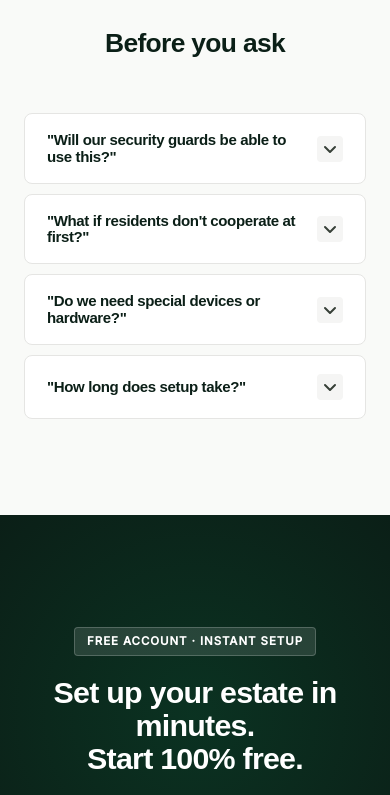
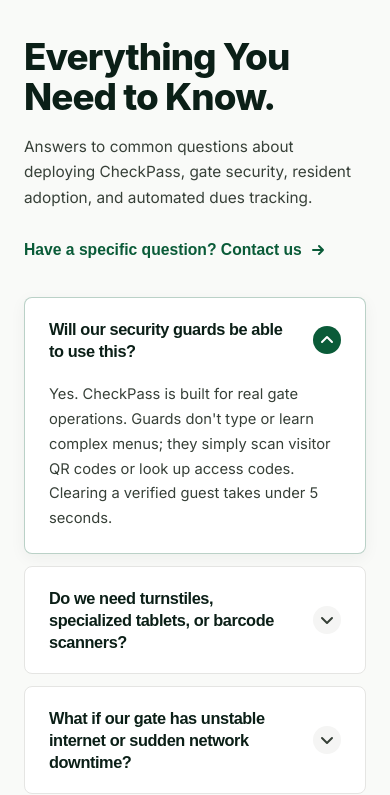
Before and after one commit to sheffytechnologies-a11y/GatePass, a Vue app in the folder checkpass-admin/: page / in a window 390 px wide. Shown: the part 5160-5955 px from the top of the page. Built offline with nearby package versions, Linux system fonts and the light colour scheme; no server answers; a web font is replaced by a local one.

Commit message:
feat(landing): restructure FAQ into 2-column layout with Everything You Need to Know and refined copy

```diff
--- a/checkpass-admin/public/landing.css
+++ b/checkpass-admin/public/landing.css
@@ -493,18 +493,163 @@ h1,h2,h3,h4,h5,h6{font-family:'Cabinet Grotesk',sans-serif;font-weight:800;line-
 .testi-name{font-size:.84rem;font-weight:700;color:#0B1F17;font-family:'Cabinet Grotesk',sans-serif}
 .testi-role{font-size:.76rem;color:var(--n400)}
 
-/* ── FAQ ── */
-.faq{background:var(--n50);padding:96px 0}
-.faq-list{display:flex;flex-direction:column;gap:10px;max-width:720px;margin:0 auto}
-.faq-item{background:#fff;border:1px solid var(--border);border-radius:var(--r-md);overflow:hidden}
-.faq-q{padding:18px 22px;display:flex;justify-content:space-between;align-items:center;cursor:pointer;gap:14px;transition:background var(--t)}
-.faq-q:hover{background:var(--n50)}
-.faq-q h4{font-size:.94rem;font-weight:700;flex:1}
-.faq-arrow{width:26px;height:26px;border-radius:var(--r-sm);background:var(--n100);display:flex;align-items:center;justify-content:center;flex-shrink:0;transition:all var(--t);color:#374038}
-.faq-item.open .faq-arrow{background:var(--p);color:#fff;transform:rotate(180deg)}
-.faq-a{max-height:0;overflow:hidden;transition:max-height .4s var(--ease)}
-.faq-a-inner{padding:0 22px 18px;font-size:.88rem;line-height:1.7;color:#374038}
-.faq-item.open .faq-a{max-height:220px}
+/* ── FAQ (2-COLUMN EDITORIAL ACCORDION) ── */
+.faq {
+  background: var(--n50);
+  padding: 104px 0 112px;
+  position: relative;
+  box-sizing: border-box;
+}
+
+.faq-layout {
+  display: grid;
+  grid-template-columns: 1fr 1.35fr;
+  gap: clamp(48px, 6vw, 84px);
+  align-items: flex-start;
+}
+
+@media (max-width: 900px) {
+  .faq-layout {
+    grid-template-columns: 1fr;
+    gap: 36px;
+  }
+}
+
+.faq-col-left {
+  position: sticky;
+  top: 108px;
+}
+
+@media (max-width: 900px) {
+  .faq-col-left {
+    position: static;
+  }
+}
+
+.faq-title {
+  font-family: 'Cabinet Grotesk', -apple-system, sans-serif;
+  font-size: clamp(2.3rem, 3.8vw, 3.3rem);
+  font-weight: 800;
+  line-height: 1.1;
+  letter-spacing: -0.025em;
+  color: var(--dark);
+  margin-bottom: 16px;
+}
+
+.faq-subtitle {
+  font-family: 'Satoshi', 'Inter', sans-serif;
+  font-size: clamp(0.96rem, 1.1vw, 1.05rem);
+  line-height: 1.65;
+  color: var(--n700);
+  margin-bottom: 28px;
+  max-width: 440px;
+}
+
+.faq-contact-link {
+  display: inline-flex;
+  align-items: center;
+  gap: 8px;
+  font-family: 'Cabinet Grotesk', sans-serif;
+  font-weight: 700;
+  font-size: 0.98rem;
+  color: var(--p);
+  text-decoration: none;
+  transition: all var(--t);
+}
+
+.faq-contact-link:hover {
+  color: var(--p-h);
+  transform: translateX(3px);
+}
+
+.faq-contact-link svg {
+  transition: transform var(--t);
+}
+
+.faq-contact-link:hover svg {
+  transform: translateX(3px);
+}
+
+.faq-list {
+  display: flex;
+  flex-direction: column;
+  gap: 12px;
+  width: 100%;
+}
+
+.faq-item {
+  background: #ffffff;
+  border: 1px solid var(--border);
+  border-radius: var(--r-md);
+  overflow: hidden;
+  transition: border-color var(--t), box-shadow var(--t);
+}
+
+.faq-item.open {
+  border-color: rgba(10, 91, 56, 0.28);
+  box-shadow: 0 4px 16px rgba(11, 31, 23, 0.05);
+}
+
+.faq-q {
+  padding: 20px 24px;
+  display: flex;
+  justify-content: space-between;
+  align-items: center;
+  cursor: pointer;
+  gap: 14px;
+  transition: background var(--t);
+}
+
+.faq-q:hover {
+  background: var(--n50);
+}
+
+.faq-q h4 {
+  font-family: 'Cabinet Grotesk', sans-serif;
+  font-size: 1.02rem;
+  font-weight: 700;
+  color: var(--dark);
+  flex: 1;
+  margin: 0;
+  line-height: 1.35;
+}
+
+.faq-arrow {
+  width: 28px;
+  height: 28px;
+  border-radius: 50%;
+  background: var(--n100);
+  display: flex;
+  align-items: center;
+  justify-content: center;
+  flex-shrink: 0;
+  transition: all var(--t);
+  color: #374038;
+}
+
+.faq-item.open .faq-arrow {
+  background: var(--p);
+  color: #ffffff;
+  transform: rotate(180deg);
+}
+
+.faq-a {
+  max-height: 0;
+  overflow: hidden;
+  transition: max-height 0.38s cubic-bezier(0.16, 1, 0.3, 1);
+}
+
+.faq-a-inner {
+  padding: 0 24px 22px;
+  font-family: 'Satoshi', 'Inter', sans-serif;
+  font-size: 0.92rem;
+  line-height: 1.68;
+  color: var(--n700);
+}
+
+.faq-item.open .faq-a {
+  max-height: 280px;
+}
 
 /* ── FINAL CTA ── */
 .final-cta{background:var(--dark);padding:112px 0;text-align:center;position:relative;overflow:hidden}
--- a/checkpass-admin/src/views/LandingView.vue
+++ b/checkpass-admin/src/views/LandingView.vue
@@ -611,27 +611,119 @@
   </section>
 
   <!-- S10: FAQ -->
-  <section class="faq">
+  <section class="faq" id="faq-section">
     <div class="container">
-      <div class="section-header centered" data-reveal>
-        <h2 class="display-md">Before you ask</h2>
-      </div>
-      <div class="faq-list">
-        <div class="faq-item" data-reveal data-delay="1">
-          <div class="faq-q" onclick="toggleFaq(this)"><h4>"Will our security guards be able to use this?"</h4><div class="faq-arrow"><svg width="14" height="14" viewBox="0 0 14 14" fill="none"><path d="M2 5l5 5 5-5" stroke="currentColor" stroke-width="2" stroke-linecap="round" stroke-linejoin="round"/></svg></div></div>
-          <div class="faq-a"><div class="faq-a-inner">Yes. CheckPass is designed specifically for guards who need fast, simple actions. Scanning a QR code and confirming a visitor takes under five seconds — no training beyond a brief walkthrough.</div></div>
-        </div>
-        <div class="faq-item" data-reveal data-delay="2">
-          <div class="faq-q" onclick="toggleFaq(this)"><h4>"What if residents don't cooperate at first?"</h4><div class="faq-arrow"><svg width="14" height="14" viewBox="0 0 14 14" fill="none"><path d="M2 5l5 5 5-5" stroke="currentColor" stroke-width="2" stroke-linecap="round" stroke-linejoin="round"/></svg></div></div>
-          <div class="faq-a"><div class="faq-a-inner">Once it's enforced at the gate — no pass, no entry — adoption becomes natural within a few days. We help you structure the rollout so residents understand the system before it goes live.</div></div>
-        </div>
-        <div class="faq-item" data-reveal data-delay="3">
-          <div class="faq-q" onclick="toggleFaq(this)"><h4>"Do we need special devices or hardware?"</h4><div class="faq-arrow"><svg width="14" height="14" viewBox="0 0 14 14" fill="none"><path d="M2 5l5 5 5-5" stroke="currentColor" stroke-width="2" stroke-linecap="round" stroke-linejoin="round"/></svg></div></div>
-          <div class="faq-a"><div class="faq-a-inner">No. CheckPass runs on existing smartphones. Residents, security, and managers each use the relevant app on their own phones — no scanners, tablets, or additional hardware needed.</div></div>
-        </div>
-        <div class="faq-item" data-reveal data-delay="4">
-          <div class="faq-q" onclick="toggleFaq(this)"><h4>"How long does setup take?"</h4><div class="faq-arrow"><svg width="14" height="14" viewBox="0 0 14 14" fill="none"><path d="M2 5l5 5 5-5" stroke="currentColor" stroke-width="2" stroke-linecap="round" stroke-linejoin="round"/></svg></div></div>
-          <div class="faq-a"><div class="faq-a-inner">Most estates go live within two days. We handle the full configuration — units, residents, security access, and payment structures — and walk your team through everything before launch.</div></div>
+      <div class="faq-layout">
+        <!-- Left Column: Header, Subtitle & Direct Channel -->
+        <div class="faq-col-left" data-reveal="left">
+          <h2 class="faq-title">
+            Everything You<br>
+            Need to Know.
+          </h2>
+          <p class="faq-subtitle">
+            Answers to common questions about deploying CheckPass, gate security, resident adoption, and automated dues tracking.
+          </p>
+          <a href="#contact" class="faq-contact-link" onclick="showPage('contact');return false">
+            <span>Have a specific question? Contact us</span>
+            <svg width="16" height="16" viewBox="0 0 16 16" fill="none" aria-hidden="true">
+              <path d="M3 8h10M9 4l4 4-4 4" stroke="currentColor" stroke-width="2" stroke-linecap="round" stroke-linejoin="round"/>
+            </svg>
+          </a>
+        </div>
+
+        <!-- Right Column: FAQ Accordion List -->
+        <div class="faq-col-right" data-reveal="right">
+          <div class="faq-list">
+            <!-- Item 1 (Open by default) -->
+            <div class="faq-item open" data-reveal data-delay="1">
+              <div class="faq-q" onclick="toggleFaq(this)">
+                <h4>Will our security guards be able to use this?</h4>
+                <div class="faq-arrow">
+                  <svg width="14" height="14" viewBox="0 0 14 14" fill="none"><path d="M2 5l5 5 5-5" stroke="currentColor" stroke-width="2" stroke-linecap="round" stroke-linejoin="round"/></svg>
+                </div>
+              </div>
+              <div class="faq-a">
+                <div class="faq-a-inner">
+                  Yes. CheckPass is built for real gate operations. Guards don't type or learn complex menus; they simply scan visitor QR codes or look up access codes. Clearing a verified guest takes under 5 seconds.
+                </div>
+              </div>
+            </div>
+
+            <!-- Item 2 -->
+            <div class="faq-item" data-reveal data-delay="2">
+              <div class="faq-q" onclick="toggleFaq(this)">
+                <h4>Do we need turnstiles, specialized tablets, or barcode scanners?</h4>
+                <div class="faq-arrow">
+                  <svg width="14" height="14" viewBox="0 0 14 14" fill="none"><path d="M2 5l5 5 5-5" stroke="currentColor" stroke-width="2" stroke-linecap="round" stroke-linejoin="round"/></svg>
+                </div>
+              </div>
+              <div class="faq-a">
+                <div class="faq-a-inner">
+                  No special hardware is required. CheckPass runs on any standard Android smartphone, iPhone, or web browser. Guards, residents, and estate managers use their existing devices from day one with zero hardware purchase.
+                </div>
+              </div>
+            </div>
+
+            <!-- Item 3 -->
+            <div class="faq-item" data-reveal data-delay="3">
+              <div class="faq-q" onclick="toggleFaq(this)">
+                <h4>What if our gate has unstable internet or sudden network downtime?</h4>
+                <div class="faq-arrow">
+                  <svg width="14" height="14" viewBox="0 0 14 14" fill="none"><path d="M2 5l5 5 5-5" stroke="currentColor" stroke-width="2" stroke-linecap="round" stroke-linejoin="round"/></svg>
+                </div>
+              </div>
+              <div class="faq-a">
+                <div class="faq-a-inner">
+                  CheckPass uses cryptographic offline token verification. Valid visitor passes continue to scan and clear at the gate terminal even during network drops. Activity logs automatically sync the moment connection returns.
+                </div>
+              </div>
+            </div>
+
+            <!-- Item 4 -->
+            <div class="faq-item" data-reveal data-delay="4">
+              <div class="faq-q" onclick="toggleFaq(this)">
+                <h4>What if residents resist changing from paper slips and phone calls?</h4>
+                <div class="faq-arrow">
+                  <svg width="14" height="14" viewBox="0 0 14 14" fill="none"><path d="M2 5l5 5 5-5" stroke="currentColor" stroke-width="2" stroke-linecap="round" stroke-linejoin="round"/></svg>
+                </div>
+              </div>
+              <div class="faq-a">
+                <div class="faq-a-inner">
+                  Residents adopt CheckPass quickly because it eliminates delays. They generate and share passes directly through WhatsApp in two taps without forcing visitors to download an app. When gates enforce pass verification, compliance reaches 98%+ within days.
+                </div>
+              </div>
+            </div>
+
+            <!-- Item 5 -->
+            <div class="faq-item" data-reveal data-delay="5">
+              <div class="faq-q" onclick="toggleFaq(this)">
+                <h4>How does CheckPass stop levy defaults and estate dues disputes?</h4>
+                <div class="faq-arrow">
+                  <svg width="14" height="14" viewBox="0 0 14 14" fill="none"><path d="M2 5l5 5 5-5" stroke="currentColor" stroke-width="2" stroke-linecap="round" stroke-linejoin="round"/></svg>
+                </div>
+              </div>
+              <div class="faq-a">
+                <div class="faq-a-inner">
+                  CheckPass centralizes your service charges, security dues, and diesel levies. Occupants receive automated reminders and instant payment receipts, giving executives a real-time audit ledger of paid versus defaulting flats ready for every AGM.
+                </div>
+              </div>
+            </div>
+
+            <!-- Item 6 -->
+            <div class="faq-item" data-reveal data-delay="6">
+              <div class="faq-q" onclick="toggleFaq(this)">
+                <h4>How fast can our estate onboard and go live?</h4>
+                <div class="faq-arrow">
+                  <svg width="14" height="14" viewBox="0 0 14 14" fill="none"><path d="M2 5l5 5 5-5" stroke="currentColor" stroke-width="2" stroke-linecap="round" stroke-linejoin="round"/></svg>
+                </div>
+              </div>
+              <div class="faq-a">
+                <div class="faq-a-inner">
+                  Most residential communities and estates are fully operational within 48 hours. We handle importing your unit register, setting management permissions, and guiding your gate personnel through a quick operational drill.
+                </div>
+              </div>
+            </div>
+          </div>
         </div>
       </div>
     </div>
```
